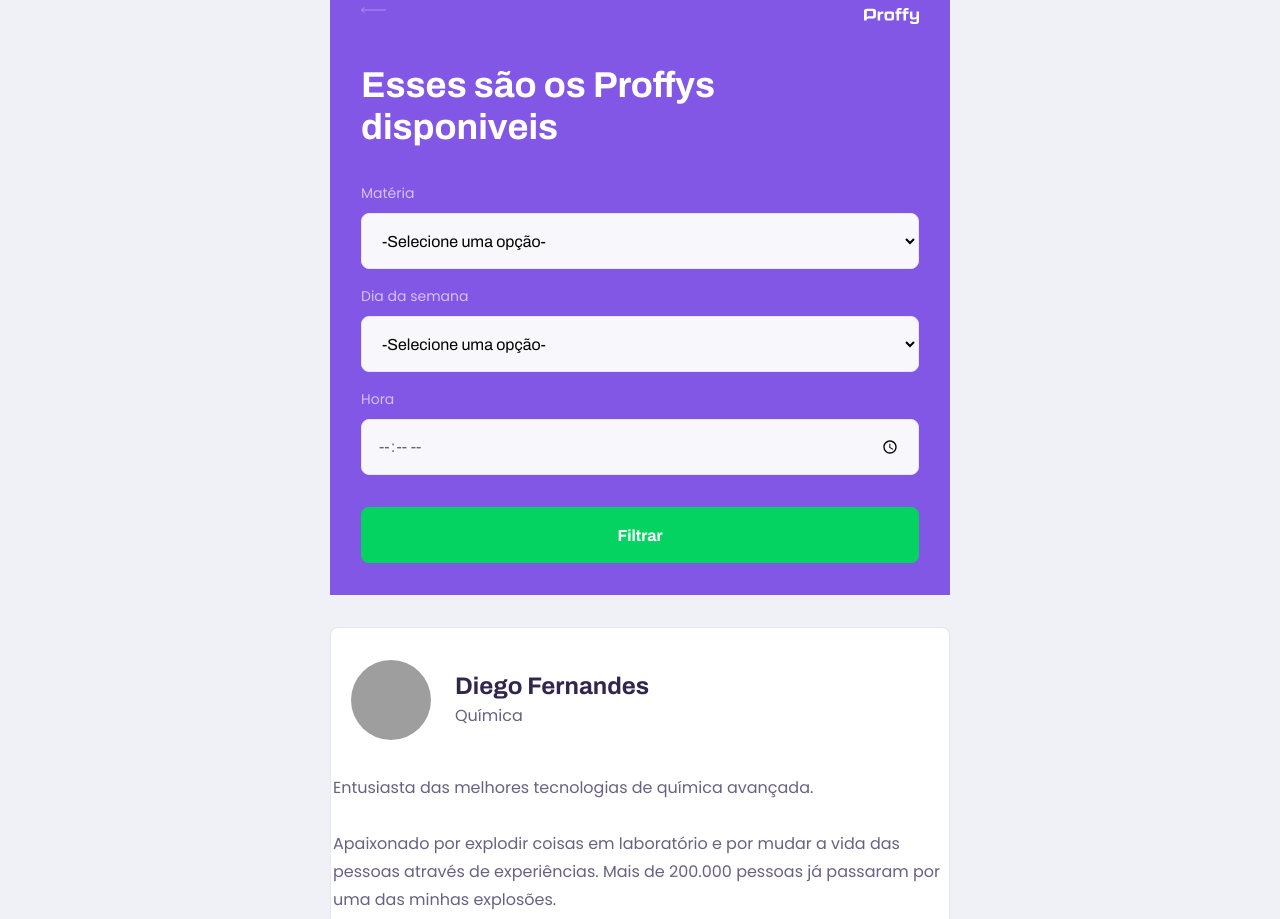
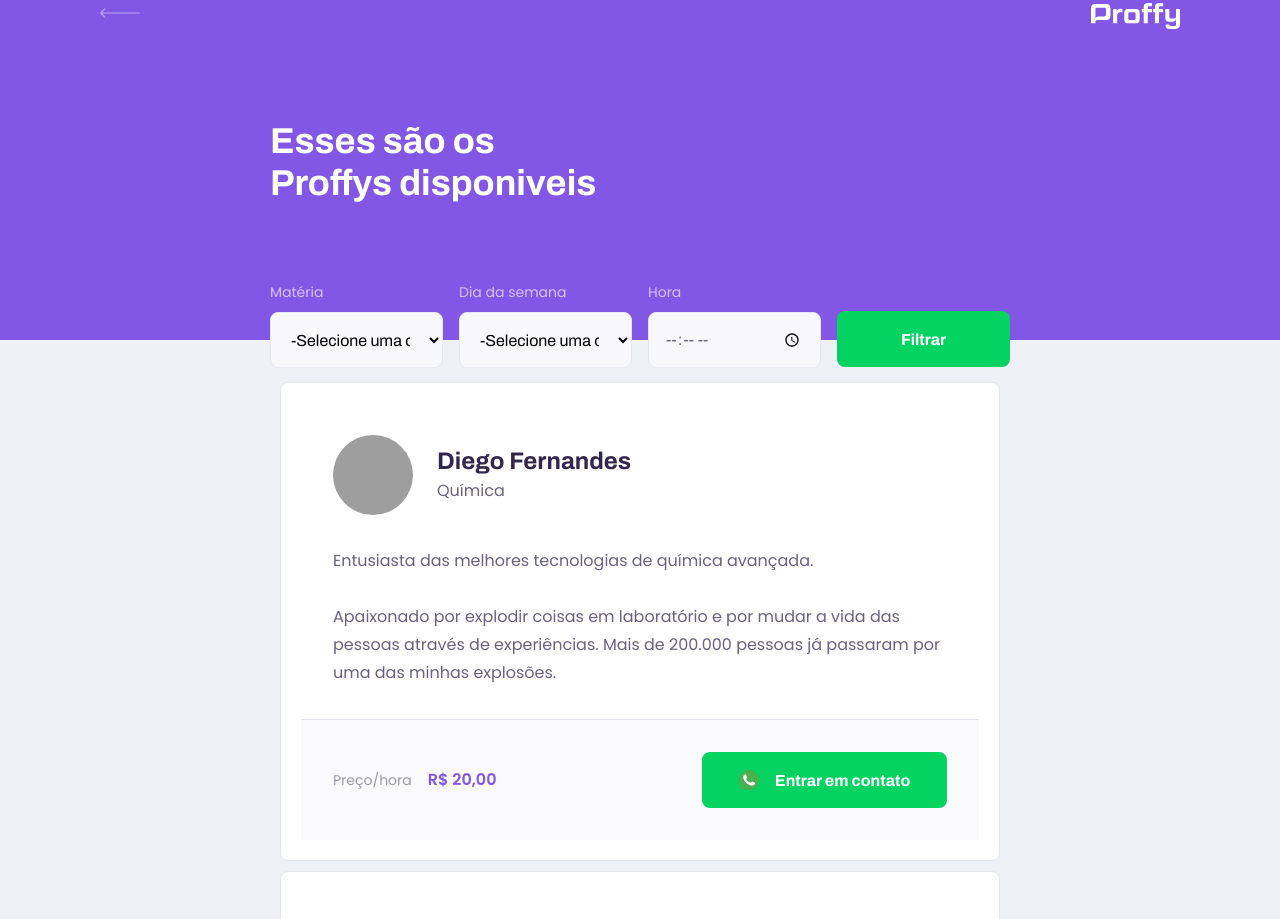
Before and after one commit to BiancaGiovanna/Projeto-NLW, a plain HTML site: page study.html in a window 1280 px wide. Shown: the top 919 px of the page. Drawn offline with Linux system fonts and the light colour scheme; grey boxes are pictures that could not be loaded.

Commit message:
commit final do dia 2 NLW

```diff
--- a/styles/main.css
+++ b/styles/main.css
@@ -41,13 +41,7 @@ body, input, button, textarea{
     font: 500 1.6rem Poppins;
     color: var(--color-text-base);
 }
-#container{
-    width: 90vw;
-    max-width: 700px;
-    height: 300px;
-    padding: 40px;
-    margin: 60px;
-}
+
 @media (min-width: 700px){
     :root{
         font-size: 62.5%;
--- a/styles/partial/pageLanding.css
+++ b/styles/partial/pageLanding.css
@@ -1,5 +1,11 @@
 #pageLanding{
     background-color: var(--color-primary);
+}
+#container{
+    width: 100vw;
+    height: 300px;
+    padding: 40px;
+    margin: 60px;
 }
 
 #pageLanding #container{
--- a/styles/partial/pageStudy.css
+++ b/styles/partial/pageStudy.css
@@ -1,6 +1,6 @@
 #pageStudy #container{
-    width: 5000vw;
-    height: 90vh;
+    width: 100vw;
+    height: 80vh;
 }
 .pageHeader{
     background-color: var(--color-primary);
@@ -9,9 +9,11 @@
     flex-direction: column;
 }
 .pageHeader .topBarContainer{
-    width: 90%;
+    width: 100%;
+
     margin: 0 auto;
 
+    padding-left: 1rem;
     display: flex;
     align-items: center;
     justify-content: space-between;
@@ -24,11 +26,14 @@
     opacity: 0.6;
 }
 .pageHeader .topBarContainer img{
-    height: 1.6rem;
+    height: 2.6rem;
+    padding-right: 1rem;
 }
 .pageHeader .headerContent {
     width: 90%;
     margin: 3.2rem auto;
+
+    position: relative;
 
 }
 
@@ -140,7 +145,7 @@
     margin-top: .4rem;
 }
 
-.teacherItem p{
+.teacherItem > p{
     padding: 0.2rem;
     font-size: 1.6rem;
     line-height: 2.8rem;
@@ -163,5 +168,93 @@
 
 .teacherItem footer p strong{
     font-size: 1.6rem;
-    color: var;
+    color: var(--color-primary);
+    display: block;
 }
+.teacherItem footer button{
+    width: 20rem;
+    height: 5.6rem;
+    background-color: var(--color-secondary);
+    color: var(--color-button-text);
+    border: 0;
+    border-radius: .8rem;
+    cursor: pointer;
+    font: 700 1.4rem Archivo;
+
+    display: flex;
+    align-items: center;
+    justify-content: space-evenly;
+
+    text-decoration: none;
+
+    transition:  background 0.2;
+    margin-left: 1.6rem;
+}
+.teacherItem footer button:hover{
+    background-color: var(--color-secondary-dark);
+}
+#container .teacherItem{
+    padding: 20px;
+    margin: 10px;
+}
+@media (min-width: 700px) {
+    #pageStudy #container{
+        width: 100vw;
+    }
+    .pageHeader{
+        height: 340px;
+    }
+    .pageHeader .topBarContainer{
+        max-width: 1100px;
+
+    }
+    .pageHeader .headerContent{
+        max-width: 740px;
+
+        margin: 0 auto;
+
+        flex: 1 1 ;
+        padding-bottom: 48px;
+        display: flex;
+        flex-direction: column;
+        justify-content: center;
+    }
+    .pageHeader .headerContent strong{
+        max-width: 350px;
+    }
+    .teacherItem header,
+    .teacherItem footer {
+        padding: 32px;
+    }
+    #searchTeachers{
+        display: grid;
+        grid-template-columns: repeat(4, 1fr);
+        gap: 16px;
+        position: absolute;
+        bottom: -28px;
+    }
+    #pageStudy main{
+        padding: 32px 0;
+        max-width: 740px;
+        margin: 0 auto;
+    }
+    #searchTeachers .selectBlock{
+        margin-bottom: 0;
+    }
+    .teacherItem > p {
+        padding: 0 32px;
+    }
+    .teacherItem footer p strong{
+        display: initial;
+        margin-left: 16px;
+    }
+
+    .teacherItem footer button{
+        width: 245px;
+        font-size: 16px;
+        justify-content: center;
+    }
+    .teacherItem footer button img {
+        margin-right: 16px;
+    }
+}
```
